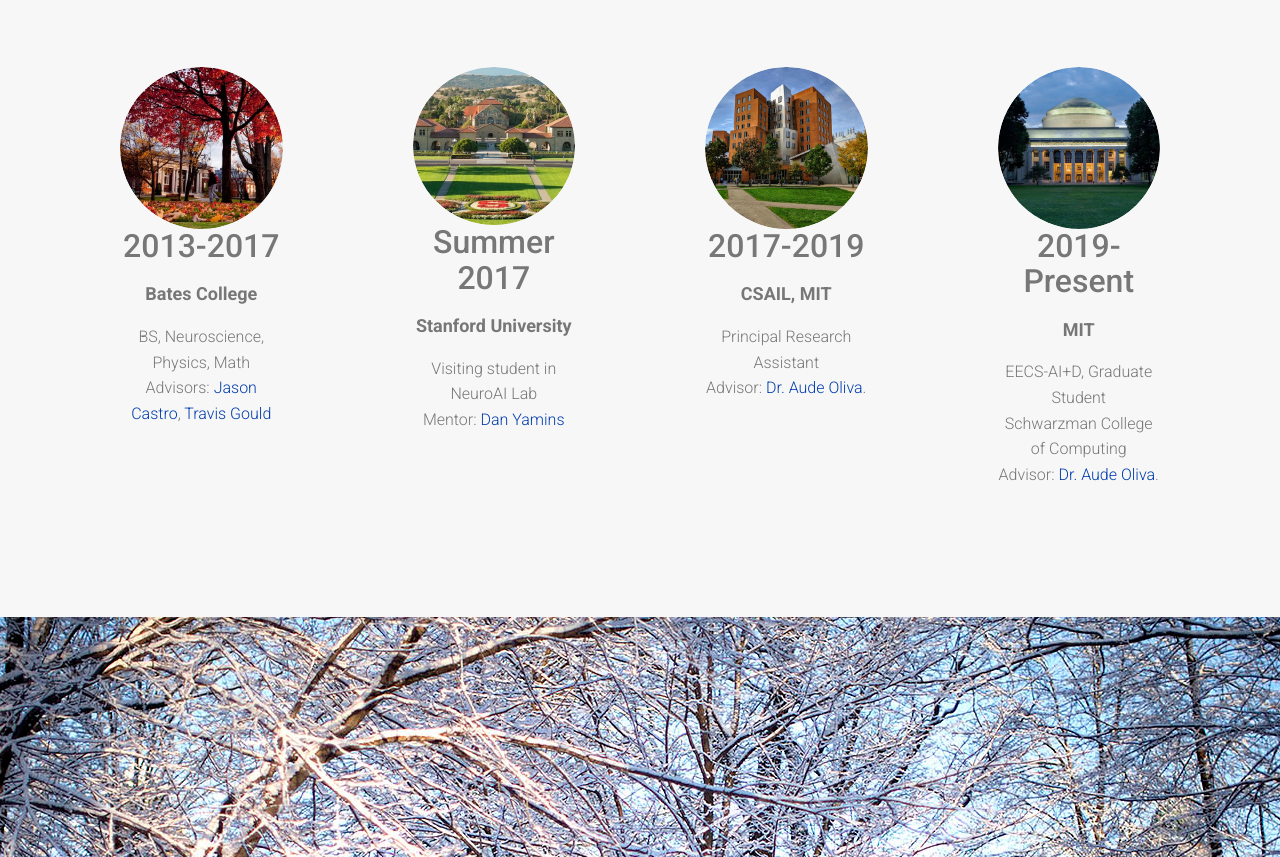
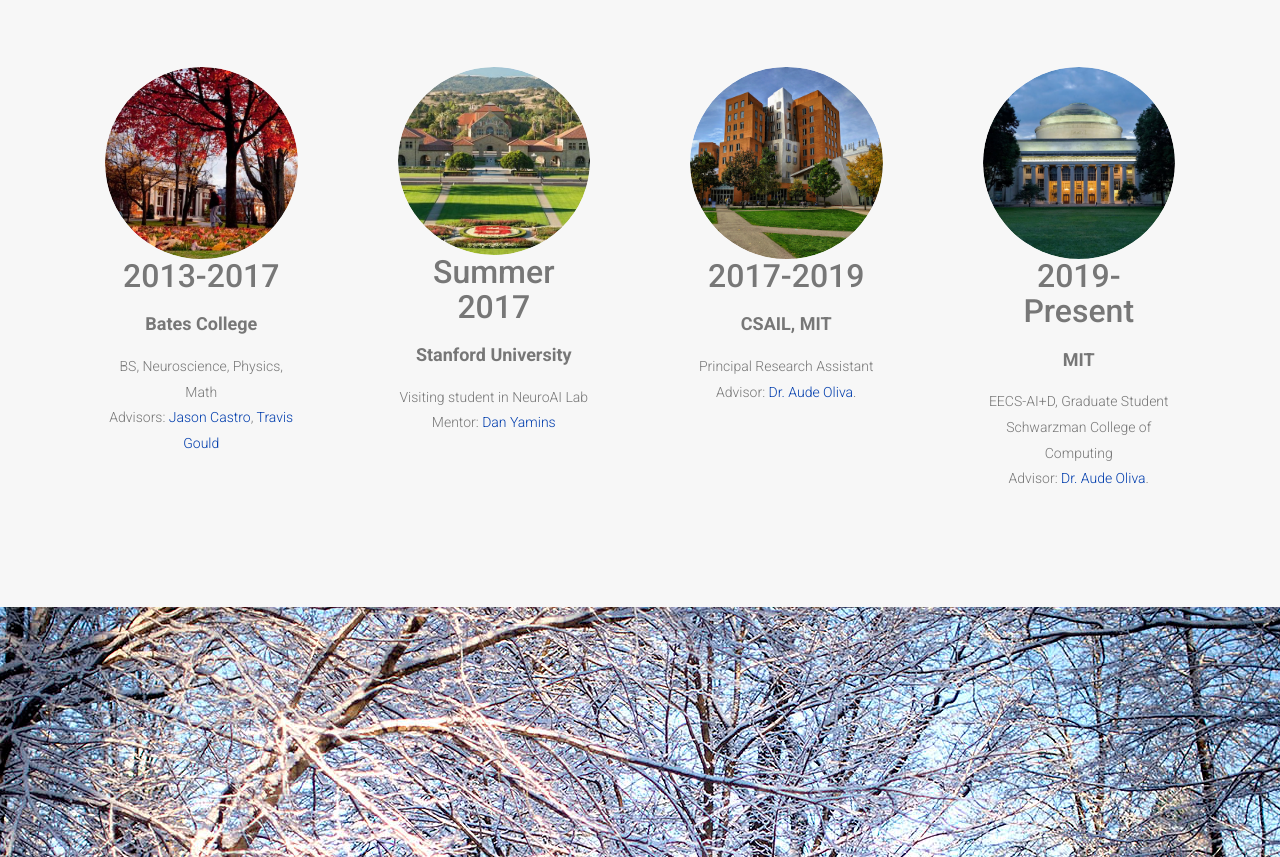
Before and after one commit to alexandonian/alexandonian.github.com, a plain HTML site: page index.html in a window 1280 px wide. Shown: the part 3293-4150 px from the top of the page. Drawn offline with Linux system fonts and the light colour scheme; some packages are replaced by stand-ins of ours; a script that the page names is missing.

Commit message:
Update css

```diff
--- a/css/style.css
+++ b/css/style.css
@@ -1230,7 +1230,8 @@ section.featured.inner {
 }
 
 .team-member {
-  margin: 0 40px 40px;
+  /* margin: 0 40px 40px; */
+  margin: 0 25px 25px;
   padding: 10px;
   -webkit-transition: all 0.2s ease-out;
   -moz-transition: all 0.2s ease-out;
@@ -1415,6 +1416,10 @@ section.featured.inner {
   -webkit-transition-delay: 0.3s;
 }
 
+.team-bio {
+  font-size: 14px;
+}
+
 .edu-detail h4 span {
 
   margin-top: 5px;
```
